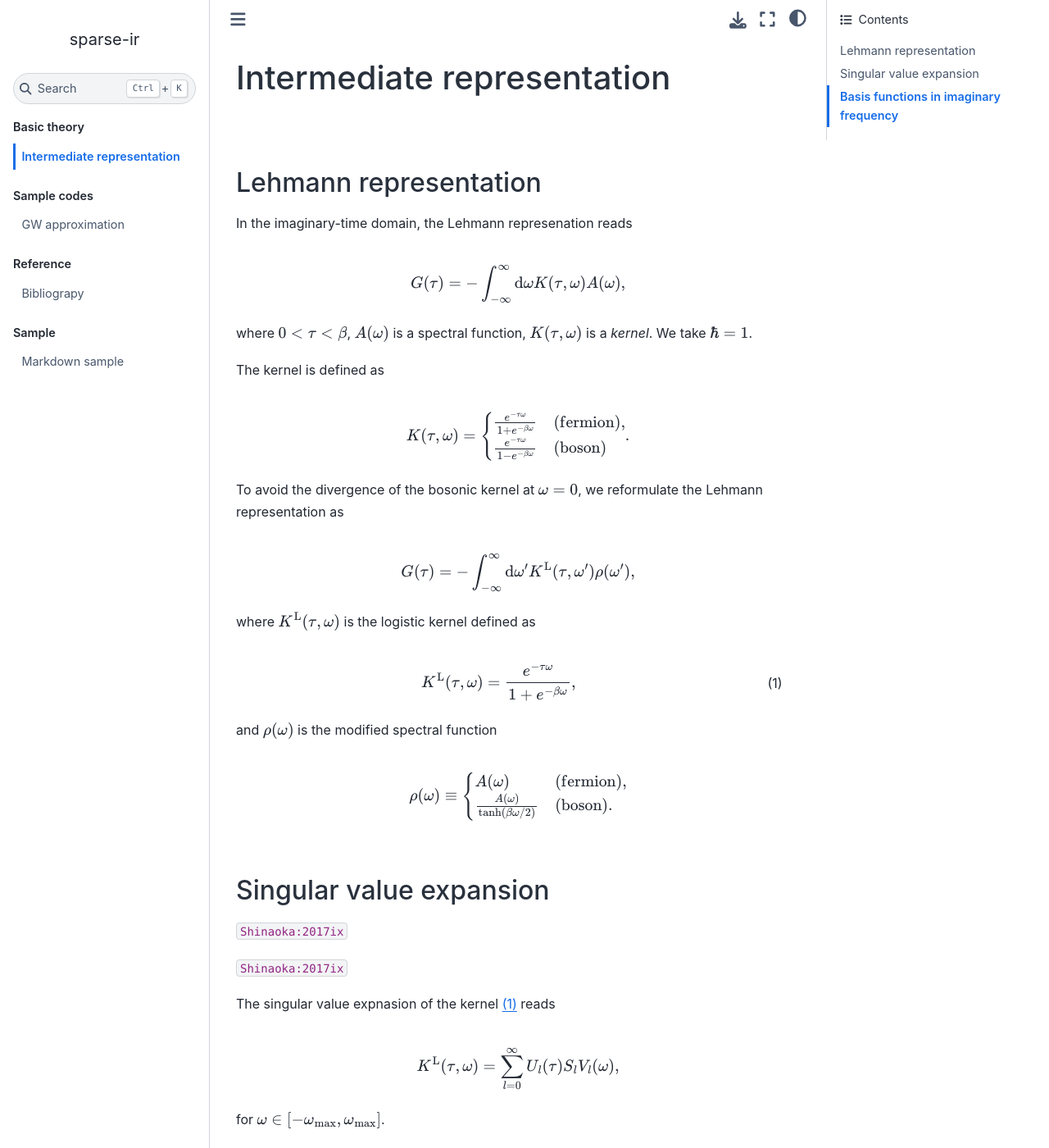
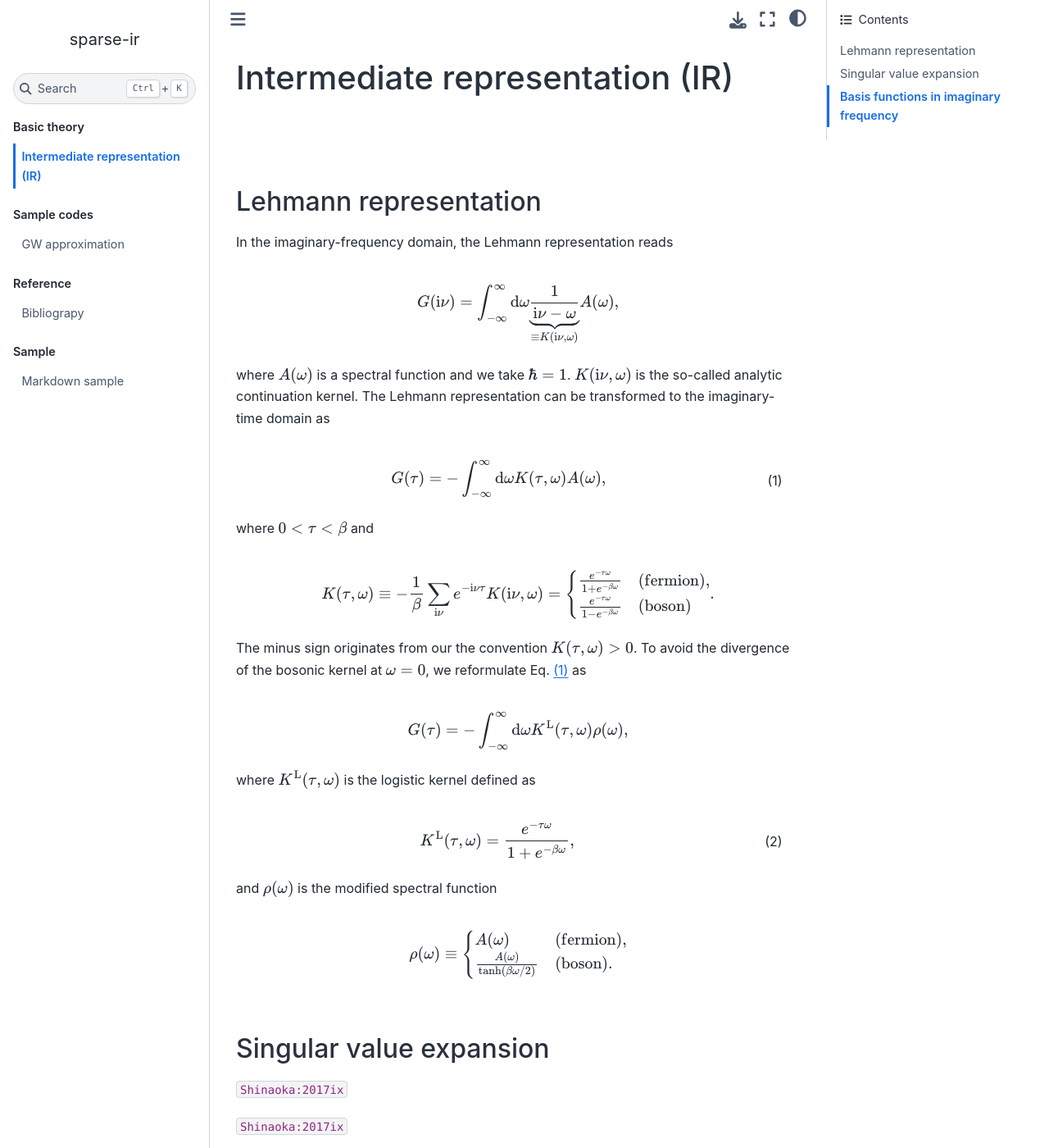
Before and after one commit to SpM-lab/sparse-ir-tutorial, a Jupyter Book: the page built from docs/IR.md, in a window 1280 px wide and 1400 px high. Shown: the whole window at 82% size. Built offline with Jupyter Book 1.0.4 settings and Sphinx 7.4.7 and the Sphinx Book theme 1.1.4, drawn with Linux system fonts in a browser that asks for light colours; pages that are not in the unit, such as notebooks, are missing from menus; cross-references to code outside the pages are shown as plain code.

Commit message:
Updated IR page

```diff
--- a/docs/IR.md
+++ b/docs/IR.md
@@ -14,31 +14,40 @@ kernelspec:
 
 +++ {"tags": []}
 
-# Intermediate representation
+# Intermediate representation (IR)
 
-$\newcommand{\wmax}{{\omega_\mathrm{max}}}$
-$\newcommand{\dd}{{\mathrm{d}}}$
+$$
+\newcommand{\iv}{{\mathrm{i}\nu}}
+\newcommand{\wmax}{{\omega_\mathrm{max}}}
+\newcommand{\dd}{{\mathrm{d}}}
+$$
 
 +++
 
 ## Lehmann representation
 
-In the imaginary-time domain, the Lehmann represenation reads
+In the imaginary-frequency domain, the Lehmann representation reads
+
+$$
+\begin{align}
+    G(\iv) &= \int_{-\infty}^\infty \dd\omega \underbrace{\frac{1}{\iv - \omega}}_{\equiv K(\iv, \omega)} A(\omega),
+\end{align}
+$$
+where $A(\omega)$ is a spectral function and we take $\hbar=1$.
+$K(\iv, \omega)$ is the so-called analytic continuation kernel.
+The Lehmann representation can be transformed to the imaginary-time domain as
 
 $$
 \begin{align}
     G(\tau) &= - \int_{-\infty}^\infty \dd\omega K(\tau, \omega) A(\omega),
 \end{align}
-$$
+$$ (lehmann-tau)
 
-where $0 < \tau < \beta$, $A(\omega)$ is a spectral function, $K(\tau, \omega)$ is a *kernel*.
-We take $\hbar = 1$.
-
-The kernel is defined as
+where $0 < \tau < \beta$ and
 
 $$
 \begin{align}
-    K(\tau, \omega) &=
+    K(\tau, \omega) &\equiv - \frac{1}{\beta} \sum_{\iv} e^{-\iv \tau} K(\iv, \omega) =
     \begin{cases}
         \frac{e^{-\tau\omega}}{1+e^{-\beta\omega}} & (\mathrm{fermion}),\\
         \frac{e^{-\tau\omega}}{1-e^{-\beta\omega}} & (\mathrm{boson})
@@ -46,11 +55,12 @@ $$
 \end{align}
 $$
 
-To avoid the divergence of the bosonic kernel at $\omega=0$, we reformulate the Lehmann representation as
+The minus sign originates from our the convention $K(\tau, \omega) > 0$.
+To avoid the divergence of the bosonic kernel at $\omega=0$, we reformulate Eq. {eq}`lehmann-tau` as
 
 $$
 \begin{equation}
-    G(\tau)= - \int_{-\infty}^\infty\dd{\omega'} K^\mathrm{L}(\tau,\omega') \rho(\omega'),\label{eq:friedholm2}
+    G(\tau)= - \int_{-\infty}^\infty\dd{\omega} K^\mathrm{L}(\tau,\omega) \rho(\omega),
 \end{equation}
 $$
 
```
